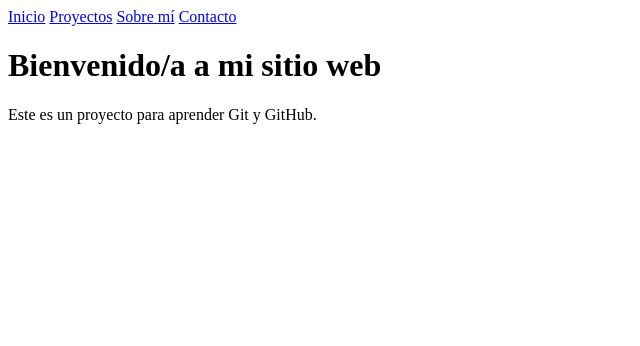
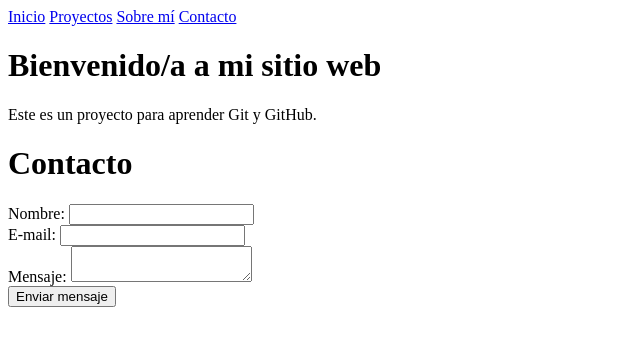
Before and after one commit to mimg2805/daw-mpo-project, a plain HTML site: page index.html in a window 1280 px wide. Shown: the whole page, without its empty margins (0-640 px from the left). Drawn offline with Linux system fonts and the light colour scheme.

Commit message:
Añadir formulario de contacto

```diff
--- a/index.html
+++ b/index.html
@@ -14,5 +14,28 @@
     </nav>
     <h1>Bienvenido/a a mi sitio web</h1>
     <p>Este es un proyecto para aprender Git y GitHub.</p>
+
+    <div id="contact">
+        <form action="">
+            <h1>Contacto</h1>
+
+            <div>
+                <span>Nombre:</span>
+                <input type="text" name="contacto_nombre">
+            </div>
+
+            <div>
+                <span>E-mail:</span>
+                <input type="email" name="contacto_email">
+            </div>
+
+            <div>
+                <span>Mensaje:</span>
+                <textarea name="contacto_mensaje" id="contacto_mensaje"></textarea>
+            </div>
+
+            <button type="submit">Enviar mensaje</button>
+        </form>
+    </div>
 </body>
 </html>
```
